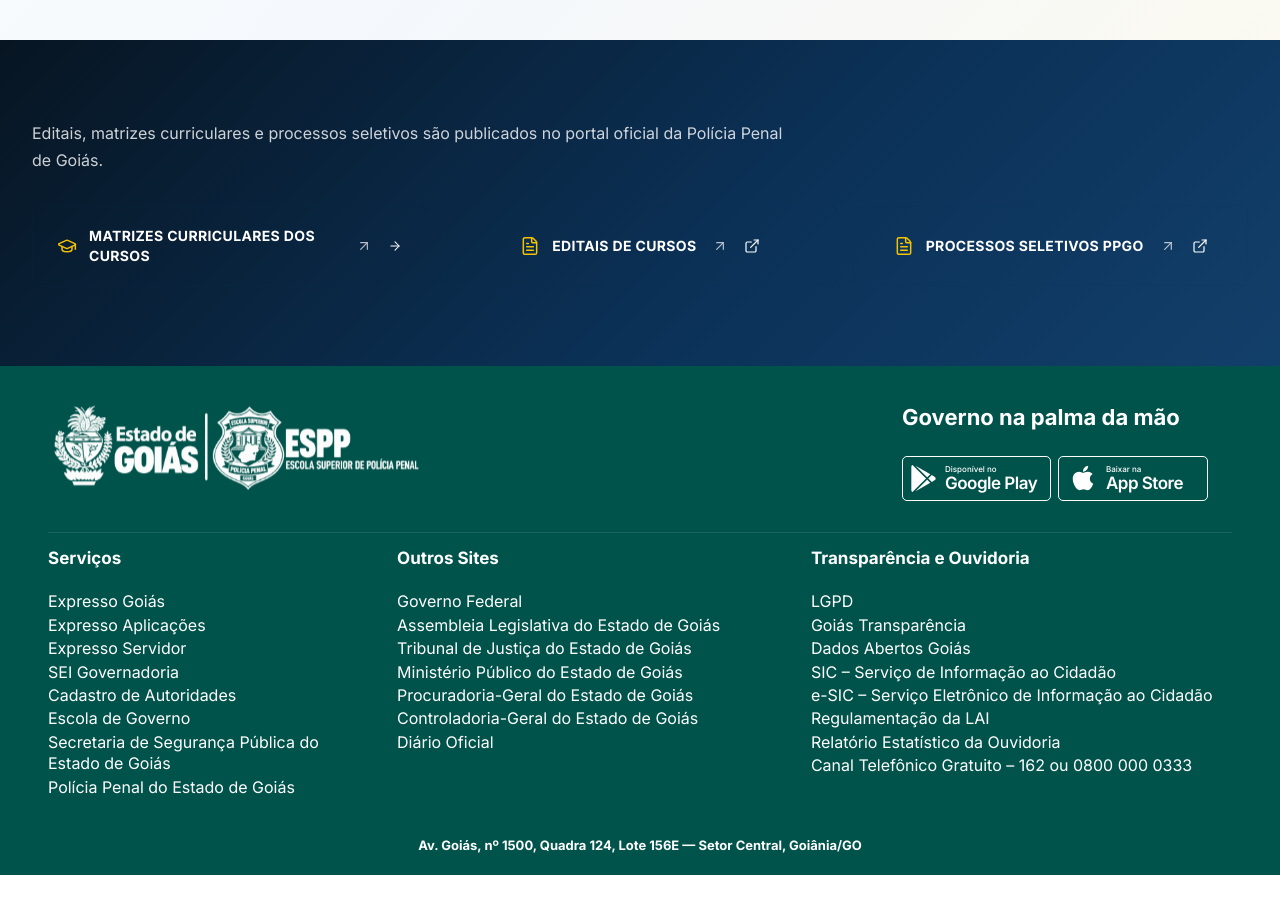
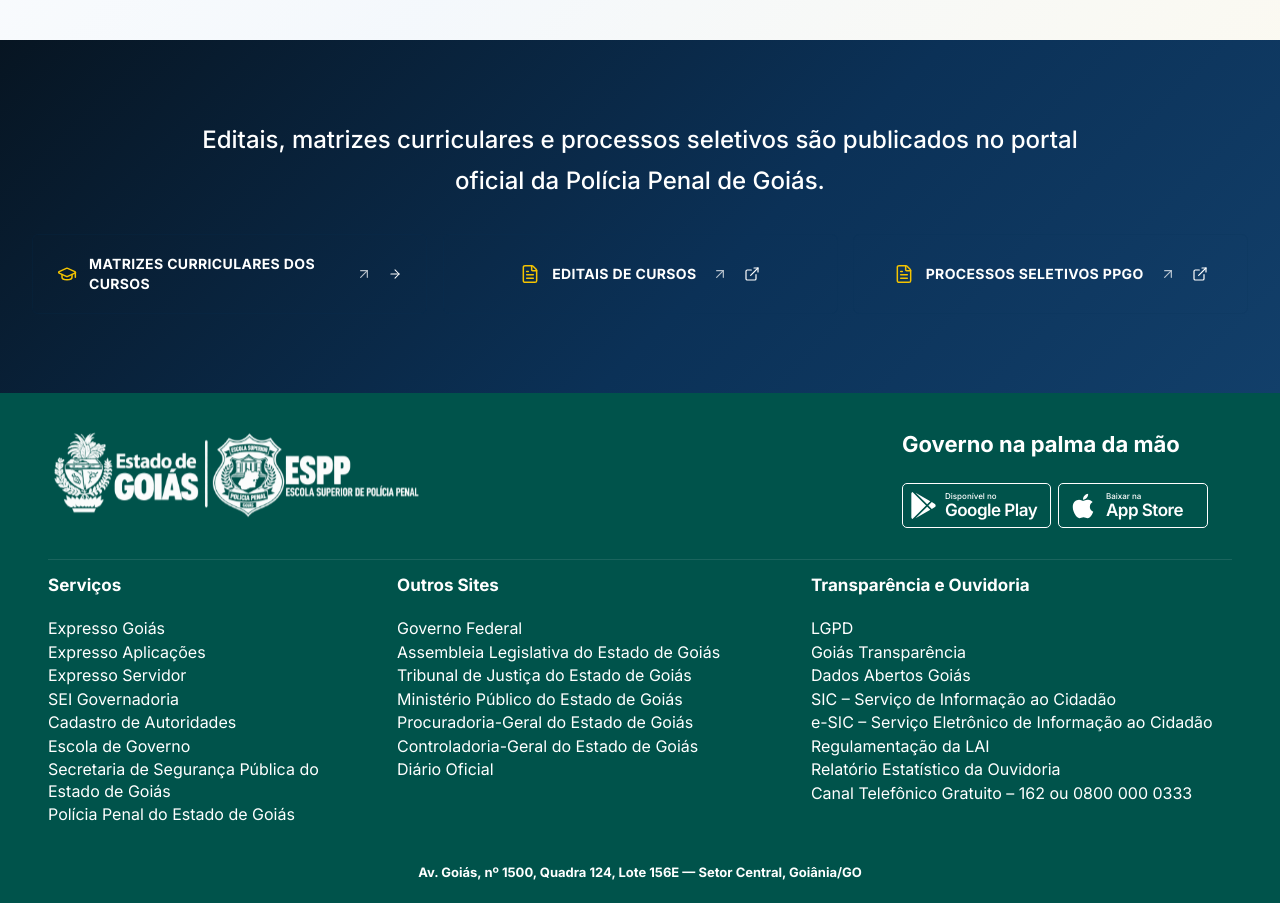
Before and after one commit to jhfmiguel/ppgo-espp-site, a Next.js app in the folder app/: page /cursos in a window 1280 px wide. Shown: the part 1100-2003 px from the top of the page. Before the commit the page ends 1975 px from the top, so only its background shows below. Built offline with nearby package versions, Linux system fonts and the light colour scheme.

Commit message:
Centraliza e amplia chamada de cursos

```diff
--- a/app/components/cursos-destaque.tsx
+++ b/app/components/cursos-destaque.tsx
@@ -55,7 +55,7 @@ export function CursosDestaque() {
       <div className="cursos-faixa-degrade mt-14 w-full bg-[#071522] bg-[linear-gradient(135deg,#071522_0%,#0b3157_58%,#123f6a_100%)] py-16 text-white lg:mt-16 lg:py-20">
         <div className="container-espp">
           <div>
-            <p className="max-w-3xl text-base leading-7 !text-white/80">
+            <p className="mx-auto max-w-4xl text-center text-xl leading-8 font-medium !text-white lg:text-2xl lg:leading-9">
               Editais, matrizes curriculares e processos seletivos são publicados no portal oficial da Polícia Penal de Goiás.
             </p>
 
```
